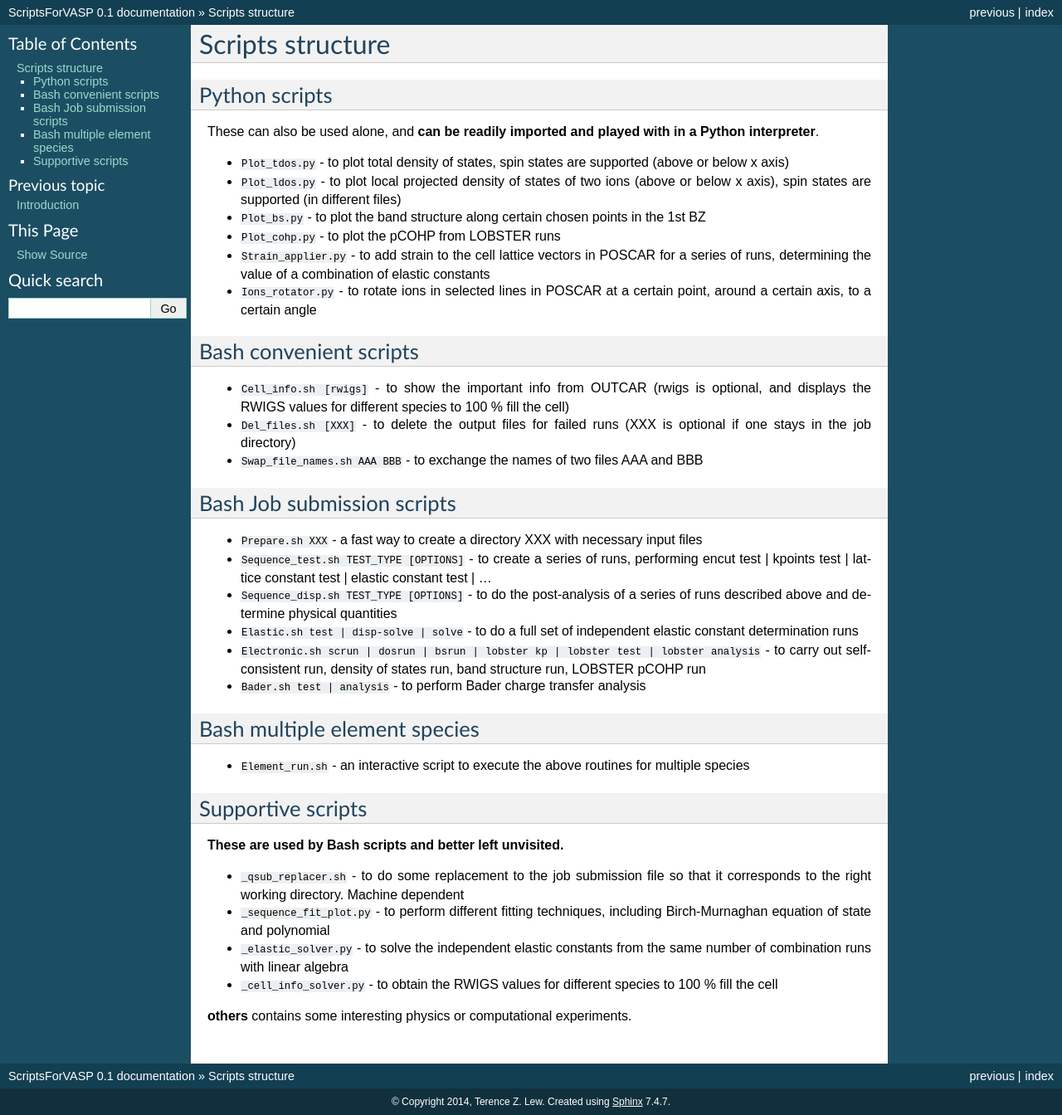
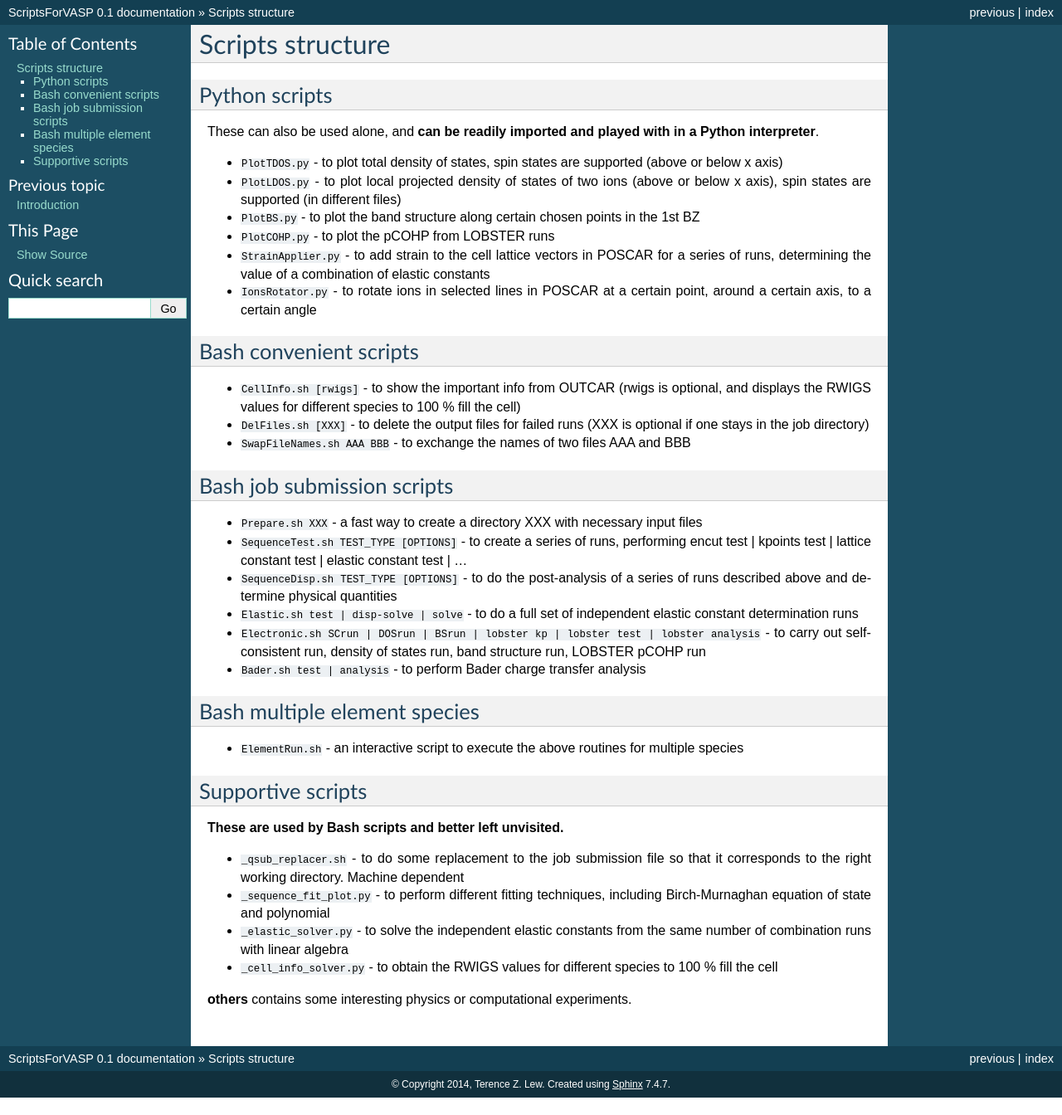
Before and after one commit to terencezl/ScriptsForVASP, a Sphinx documentation site: the page built from docs/script-structure.rst, in a window 1280 px wide. Shown: the whole page at 83% size. Built offline with Sphinx 7.4.7, drawn with Linux system fonts in a browser that asks for light colours; after the commit the page ends 1323 px from its top, so only the background shows below that.

Commit message:
Major Name changes... Sorry.

```diff
--- a/Ions_rotator.py
+++ b/IonsRotator.py
@@ -1,5 +1,5 @@
 #!/usr/bin/env python
-# Ions_rotator.py -l [23,24,25,26,27,28] -c [0,0.5,0.75] -u [np.sqrt(2),0,1] -a 60 -i POSCAR -o POSCAR-rotated
+# IonsRotator.py -l [23,24,25,26,27,28] -c [0,0.5,0.75] -u [np.sqrt(2),0,1] -a 60 -i POSCAR -o POSCAR-rotated
 
 import sys
 import numpy as np
@@ -15,8 +15,8 @@ def main(arguments='-h'):
 
     Usages
     ------
-    main(), main('-h') : as if ``Ions_rotator.py -h`` is executed from command line.
-    main(string) : as if ``Ions_rotator.py content_of_string`` is executed from command line.
+    main(), main('-h') : as if ``IonsRotator.py -h`` is executed from command line.
+    main(string) : as if ``IonsRotator.py content_of_string`` is executed from command line.
     """
     arguments = arguments.split()
     parser = argparse.ArgumentParser(description="""Rotate the ions in certain lines of POSCAR
--- a/Plot_bs.py
+++ b/PlotBS.py
@@ -115,8 +115,8 @@ def main(arguments='-h'):
 
     Usages
     ------
-    main(), main('-h') : as if ``Plot_bs.py -h`` is executed from command line.
-    main(string) : as if ``Plot_bs.py content_of_string`` is executed from command line.
+    main(), main('-h') : as if ``PlotBS.py -h`` is executed from command line.
+    main(string) : as if ``PlotBS.py content_of_string`` is executed from command line.
     """
     arguments = arguments.split()
     parser = argparse.ArgumentParser(description='''Plot the band structure, with consideration of spin-polarization.''')
--- a/Plot_ldos.py
+++ b/PlotLDOS.py
@@ -58,8 +58,8 @@ def main(arguments='-h'):
             The data of the 2nd atom from DOSCAR.
     Usages
     ------
-    main(), main('-h') : as if ``Plot_ldos.py -h`` is executed from command line.
-    main(string) : as if ``Plot_ldos.py content_of_string`` is executed from command line.
+    main(), main('-h') : as if ``PlotLDOS.py -h`` is executed from command line.
+    main(string) : as if ``PlotLDOS.py content_of_string`` is executed from command line.
     """
     arguments = arguments.split()
     parser = argparse.ArgumentParser(description='''Plot the local projected density of states, with
--- a/Strain_applier.py
+++ b/StrainApplier.py
@@ -1,5 +1,5 @@
 #!/usr/bin/env python
-# Used by Sequence_test.sh for altering the real space basis_vectors in POSCAR
+# Used by SequenceTest.sh for altering the real space basis_vectors in POSCAR
 
 import sys
 import numpy as np
@@ -15,8 +15,8 @@ def main(arguments='-h'):
 
     Usages
     ------
-    main(), main('-h') : as if ``Strain_applier.py -h`` is executed from command line.
-    main(string) : as if ``Ions_rotator.py content_of_string`` is executed from command line.
+    main(), main('-h') : as if ``StrainApplier.py -h`` is executed from command line.
+    main(string) : as if ``StrainApplier.py content_of_string`` is executed from command line.
     """
     arguments = arguments.split()
     parser = argparse.ArgumentParser(description="""Apply strain to the cell basis vectors in POSCAR.""")
--- a/_cell_info_solver.py
+++ b/_cell_info_solver.py
@@ -1,5 +1,5 @@
 #!/usr/bin/env python
-# Used by Cell_info.sh to solve equations
+# Used by CellInfo.sh to solve equations
 # _cell_info_solver.py task volumn_of_primitive_cell input_data(in the form of a python list)
 
 import sys
--- a/docs/introduction.rst
+++ b/docs/introduction.rst
@@ -15,7 +15,7 @@ The **second** is providing a collection of scripts, written in a shell scriptin
 
 * With all of the output files present, one can do far more checks and data collection with some knowledge of command line tools such as **cat**, **grep**, **sed**, **awk**, and **find**. These tools are considered more universal than the layered classes and methods defined in ASE Python package. The executable scripts in a single directory are grouped more straighforwardly, showing the users only task related commands with simple keywords. As far as my own experience, VASP is already a delicate machine that requires enough memorization of its tags, and through reading the docs on them written by the VASP creators, I automatically get the idea of where to look for the desired information in the output files. There is really less motivation to learn a completely new Pythonic scheme. Plus, if the physics I'm looking at needs custom expression and control than standard methods provided by a Python package, I'm more likely to express it myself with **grep**, **sed** and **awk**, than wait for the developers of ASE to come up with a new method and a new code block somewhere in their documentation. At least, at this stage in my opinion, there are more physics than the convenient expression of Python classes and methods.
 
-* One can freely separate processes of the input files preparation, job submission and post-analysis, just as implemented in this project by **Sequence_test.sh**, **Fire.sh**, and **Sequence_disp.sh**, or combine the first two for daily use when feeling secure as **Prep-fire.sh**. For a single run, one can just use **Prepare.sh**. The overall directory structure will be very neat. This opens a door widely to runs that depend on the output of previous runs. It's just several lines of commands away with all the convenient tools in the linux shell.
+* One can freely separate processes of the input files preparation, job submission and post-analysis, just as implemented in this project by **SequenceTest.sh**, **Fire.sh**, and **SequenceDisp.sh**, or combine the first two for daily use when feeling secure as **Prep-fire.sh**. For a single run, one can just use **Prepare.sh**. The overall directory structure will be very neat. This opens a door widely to runs that depend on the output of previous runs. It's just several lines of commands away with all the convenient tools in the linux shell.
 
 * If one writes up a Python script describing a series of runs with ASE, and submit the whole thing, and it reaches the walltime, or one or more of the runs crash, or the script is faulty somewhere, which are scenarios that always happen, the script cannot be finished, and it would be difficult to pick up what has been terminated unexpectedly. The scheme is somewhat fragile. With the existence of multiple subdirectories, however, one can give each run in a series an independent job submission script, and submit them selectively. If one run reaches the walltime or simply fails, one can easily identify it, change the input parameter and submit it again, and other runs won't be affected. If there are mistakes in the job preparation scripts, one will discover them before submission, because chances are that those mistakes are directly output on the screen before one fire up the submission scripts.
 
--- a/docs/script-structure.rst
+++ b/docs/script-structure.rst
@@ -6,35 +6,35 @@ Python scripts
 
 These can also be used alone, and **can be readily imported and played with in a Python interpreter**.
 
-* ``Plot_tdos.py`` - to plot total density of states, spin states are supported (above or below x axis)
-* ``Plot_ldos.py`` - to plot local projected density of states of two ions (above or below x axis), spin states are supported (in different files)
-* ``Plot_bs.py`` - to plot the band structure along certain chosen points in the 1st BZ
-* ``Plot_cohp.py`` - to plot the pCOHP from LOBSTER runs
-* ``Strain_applier.py`` - to add strain to the cell lattice vectors in POSCAR for a series of runs, determining the value of a combination of elastic constants
-* ``Ions_rotator.py`` - to rotate ions in selected lines in POSCAR at a certain point, around a certain axis, to a certain angle
+* ``PlotTDOS.py`` - to plot total density of states, spin states are supported (above or below x axis)
+* ``PlotLDOS.py`` - to plot local projected density of states of two ions (above or below x axis), spin states are supported (in different files)
+* ``PlotBS.py`` - to plot the band structure along certain chosen points in the 1st BZ
+* ``PlotCOHP.py`` - to plot the pCOHP from LOBSTER runs
+* ``StrainApplier.py`` - to add strain to the cell lattice vectors in POSCAR for a series of runs, determining the value of a combination of elastic constants
+* ``IonsRotator.py`` - to rotate ions in selected lines in POSCAR at a certain point, around a certain axis, to a certain angle
 
 Bash convenient scripts
 -----------------------
 
-* ``Cell_info.sh [rwigs]`` - to show the important info from OUTCAR (rwigs is optional, and displays the RWIGS values for different species to 100 % fill the cell)
-* ``Del_files.sh [XXX]`` - to delete the output files for failed runs (XXX is optional if one stays in the job directory)
-* ``Swap_file_names.sh AAA BBB`` - to exchange the names of two files AAA and BBB
+* ``CellInfo.sh [rwigs]`` - to show the important info from OUTCAR (rwigs is optional, and displays the RWIGS values for different species to 100 % fill the cell)
+* ``DelFiles.sh [XXX]`` - to delete the output files for failed runs (XXX is optional if one stays in the job directory)
+* ``SwapFileNames.sh AAA BBB`` - to exchange the names of two files AAA and BBB
 
-Bash Job submission scripts
+Bash job submission scripts
 ---------------------------
 
 * ``Prepare.sh XXX`` - a fast way to create a directory XXX with necessary input files
-* ``Sequence_test.sh TEST_TYPE [OPTIONS]`` - to create a series of runs, performing encut test | kpoints test | lattice constant test | elastic constant test | ...
-* ``Sequence_disp.sh TEST_TYPE [OPTIONS]`` - to do the post-analysis of a series of runs described above and determine physical quantities
+* ``SequenceTest.sh TEST_TYPE [OPTIONS]`` - to create a series of runs, performing encut test | kpoints test | lattice constant test | elastic constant test | ...
+* ``SequenceDisp.sh TEST_TYPE [OPTIONS]`` - to do the post-analysis of a series of runs described above and determine physical quantities
 * ``Elastic.sh test | disp-solve | solve`` - to do a full set of independent elastic constant determination runs
-* ``Electronic.sh scrun | dosrun | bsrun | lobster kp | lobster test | lobster analysis``
+* ``Electronic.sh SCrun | DOSrun | BSrun | lobster kp | lobster test | lobster analysis``
   - to carry out self-consistent run, density of states run, band structure run, LOBSTER pCOHP run
 * ``Bader.sh test | analysis`` - to perform Bader charge transfer analysis
 
 Bash multiple element species
 -----------------------------
 
-* ``Element_run.sh`` - an interactive script to execute the above routines for multiple species
+* ``ElementRun.sh`` - an interactive script to execute the above routines for multiple species
 
 Supportive scripts
 ------------------
```
Also changed, not shown: PlotCOHP.py (renamed from Plot_tdos.py, +62 -41 lines), PlotTDOS.py (renamed from Plot_cohp.py, +42 -63 lines), README.rst (+16 -16 lines), 15 other files.
